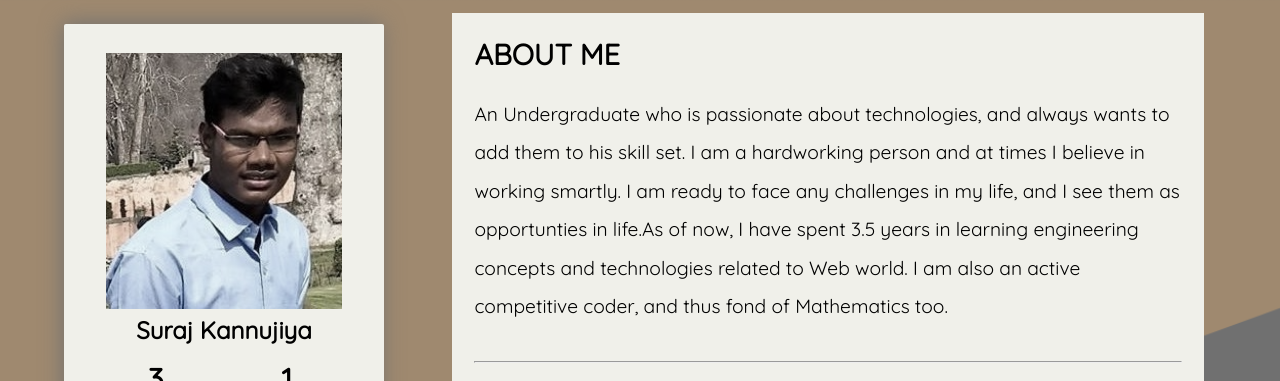
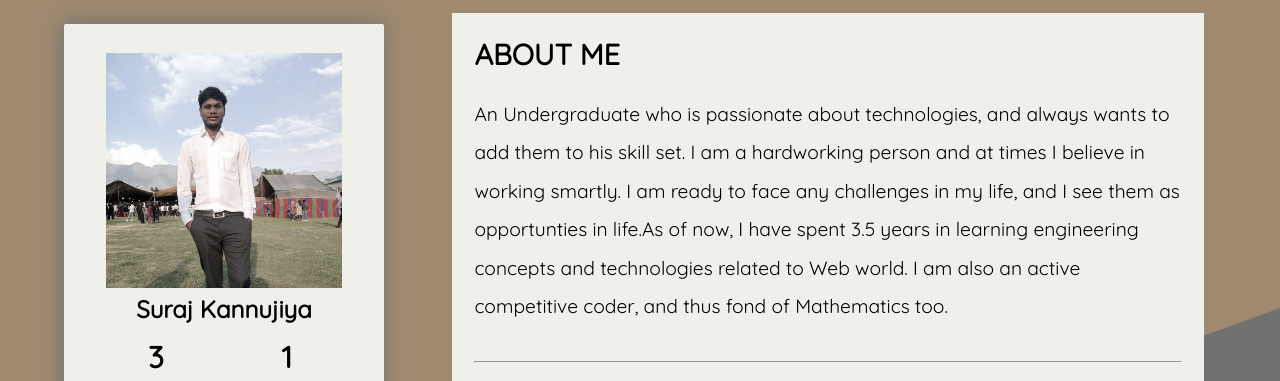
Before and after one commit to Suraj-1233/Portfolio, a plain HTML site: page index.html in a window 1280 px wide. Shown: the top 381 px of the page. Drawn offline with Linux system fonts and the light colour scheme; files whose address does not match are found by name.

Commit message:
Update index.html

```diff
--- a/index.html
+++ b/index.html
@@ -27,7 +27,7 @@
             <div class="left">
                 <div class="intro">
                     <div class="dp">
-                        <img src="./assets/img/suraj.jpg" alt="PICTURE">
+                        <img src="./assets/img/SURAJ.jpeg" alt="PICTURE">
                     </div>
                     <h2>Suraj Kannujiya</h2>
                     <div class="details">
```
